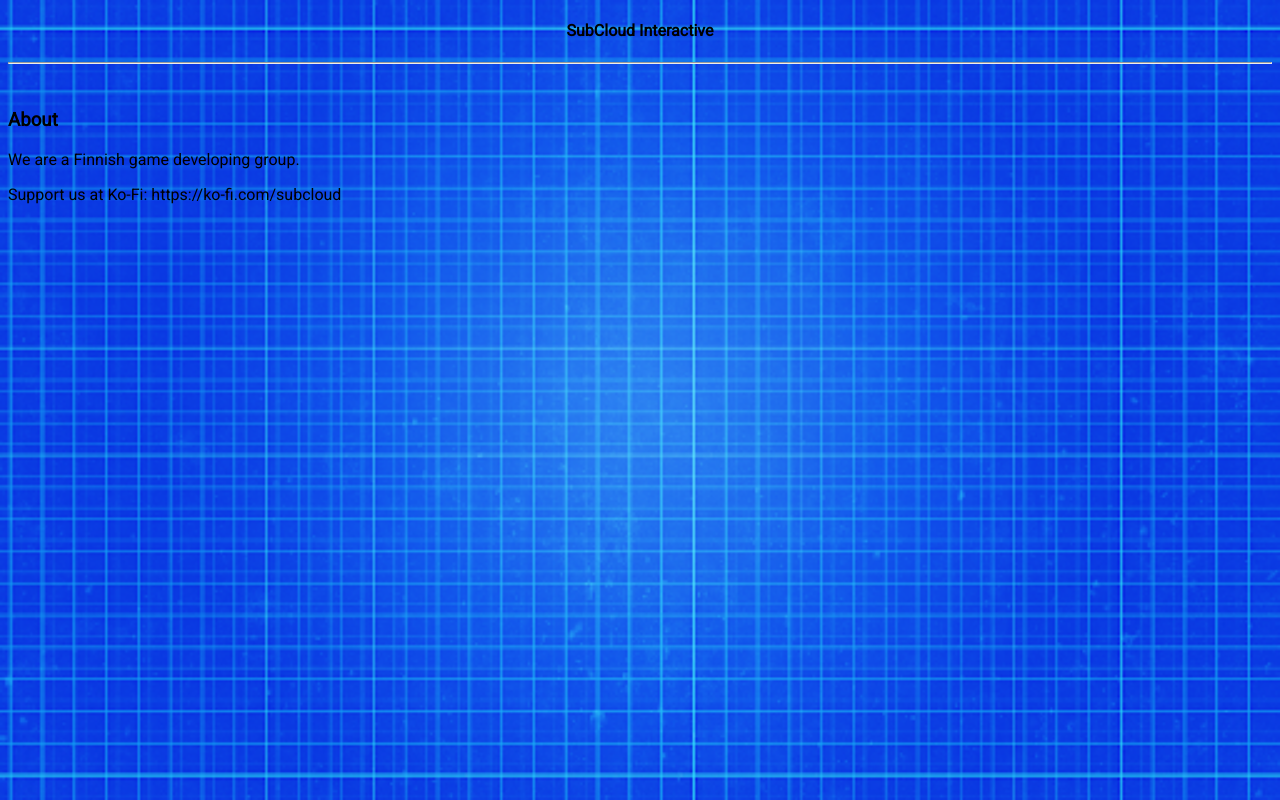
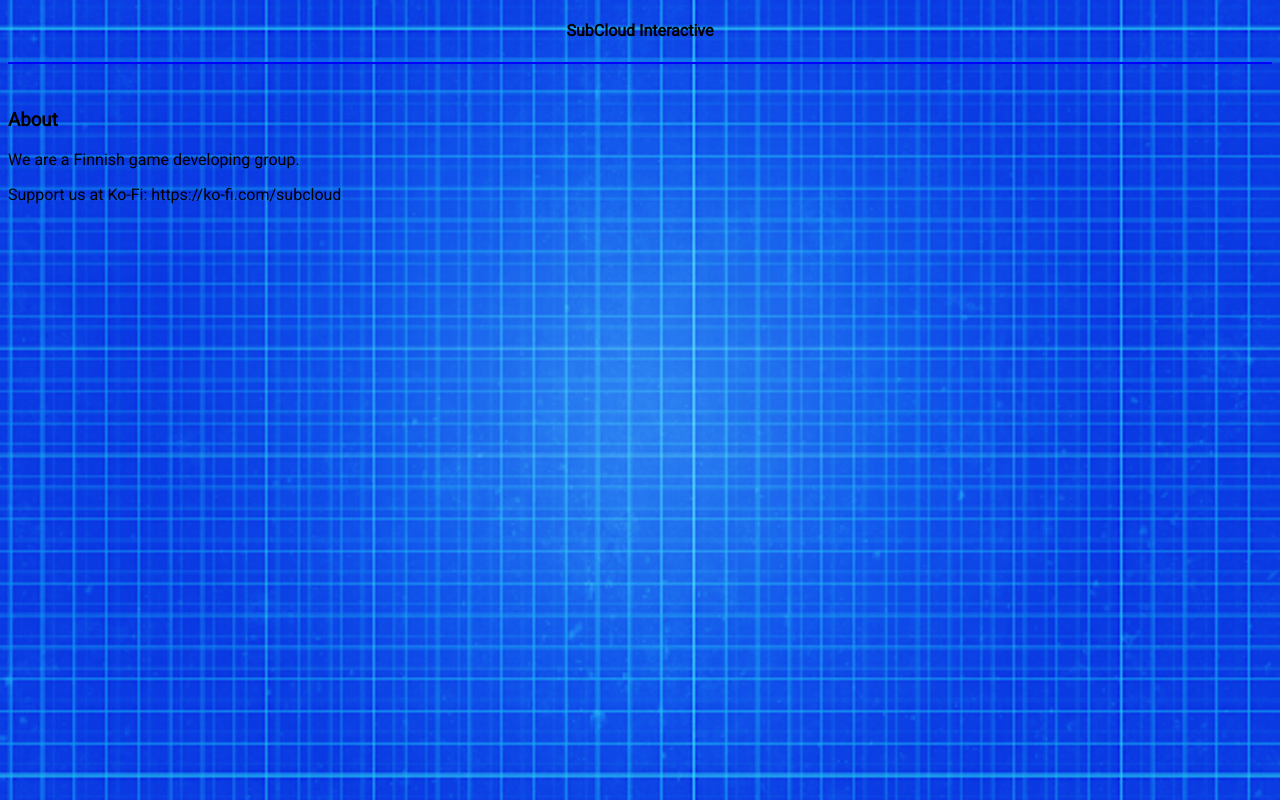
Before and after one commit to subcloud-interactive/subcloud-interactive.github.io, a plain HTML site: page index.html in a window 1280 px wide. Drawn offline with Linux system fonts and the light colour scheme.

Commit message:
Update main.css

```diff
--- a/main.css
+++ b/main.css
@@ -6,3 +6,7 @@
   -o-background-size: cover;
   background-size: cover;
 }
+
+hr {
+ border: 1px solid blue;
+}
```
